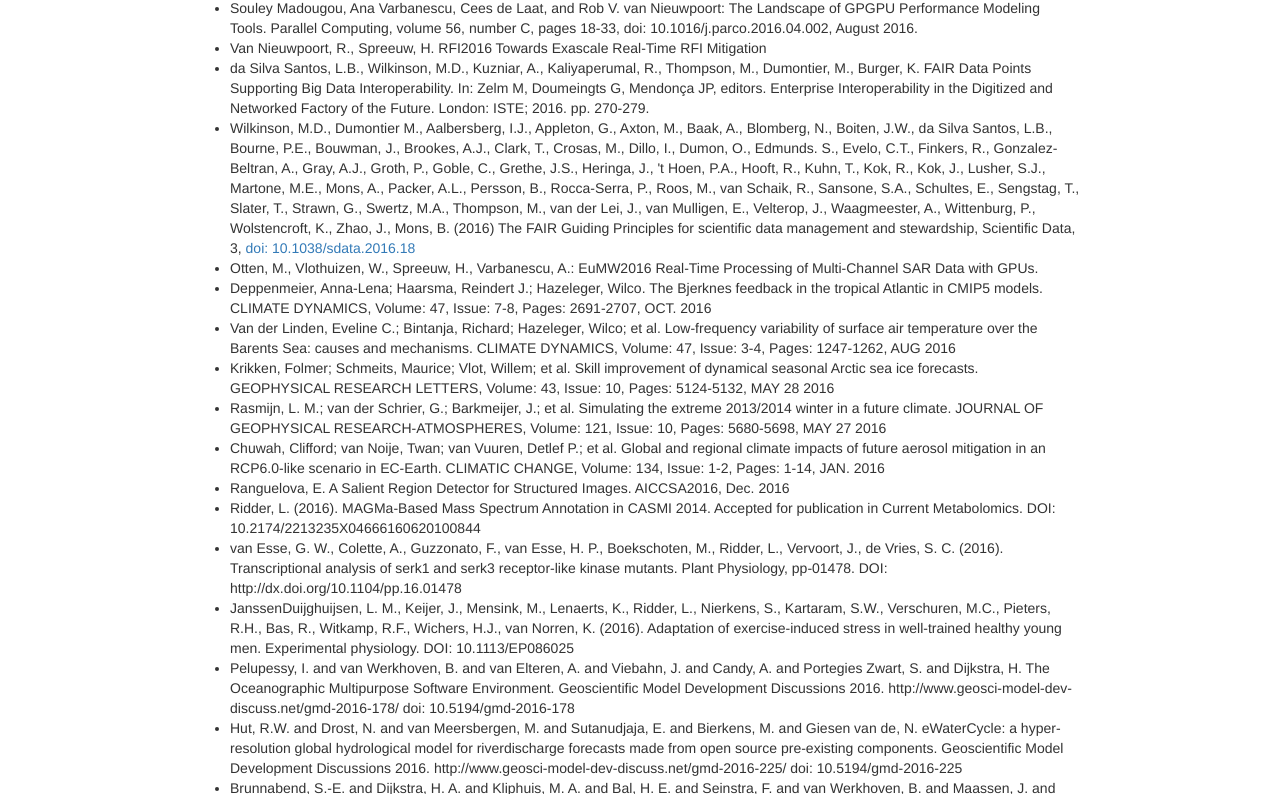
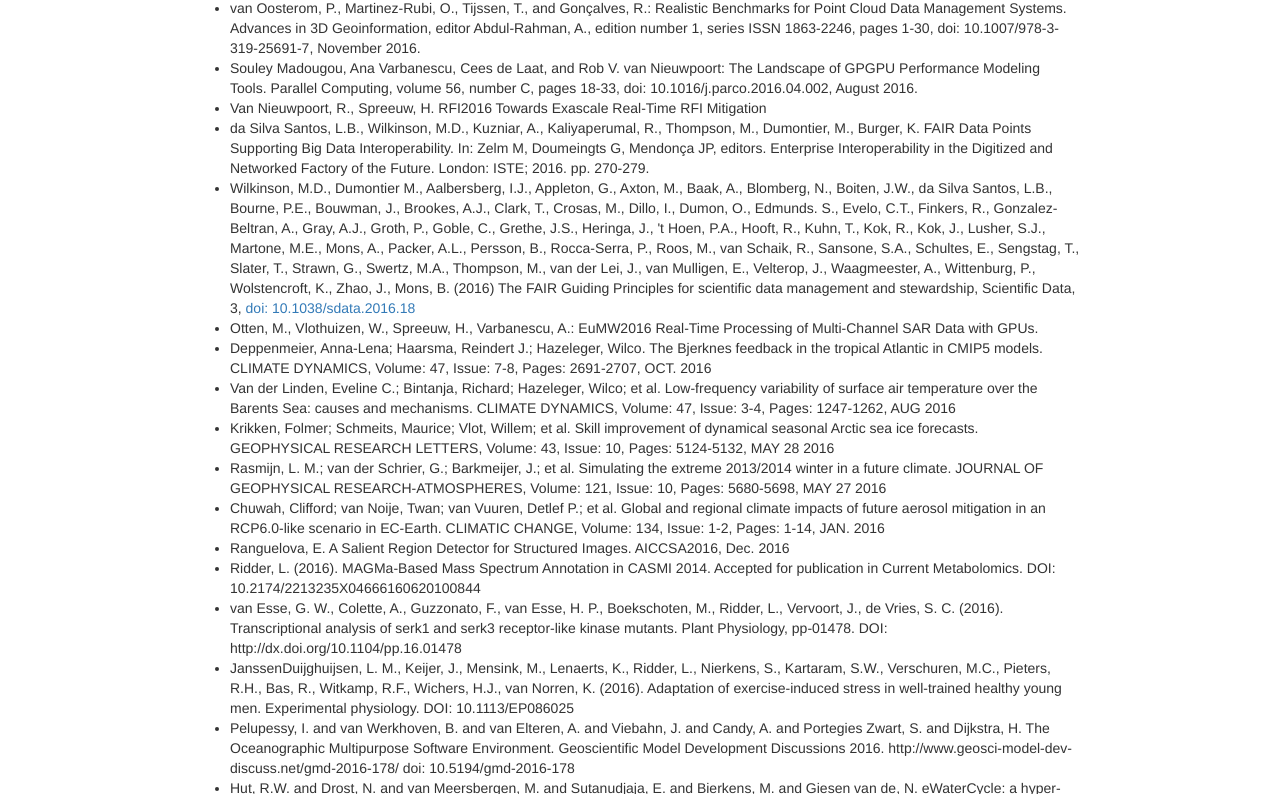
Before and after one commit to NLeSC/research.esciencecenter.nl, a plain HTML site: page index.html in a window 1280 px wide. Shown: the part 217-1011 px from the top of the page. Drawn offline with Linux system fonts and the light colour scheme.

Commit message:
Add book chapter on advances in 3d geoinformation

```diff
--- a/index.html
+++ b/index.html
@@ -45,6 +45,7 @@
 
           <h2>2016</h2>
           <ul>
+            <li>van Oosterom, P., Martinez-Rubi, O., Tijssen, T., and Gonçalves, R.: Realistic Benchmarks for Point Cloud Data Management Systems. Advances in 3D Geoinformation, editor Abdul-Rahman, A., edition number 1, series ISSN 1863-2246, pages 1-30, doi: 10.1007/978-3-319-25691-7, November 2016. </li>
             <li>Souley Madougou, Ana Varbanescu, Cees de Laat, and Rob V. van Nieuwpoort: The Landscape of GPGPU Performance Modeling Tools. Parallel Computing, volume 56, number C, pages 18-33, doi: 10.1016/j.parco.2016.04.002, August 2016. </li>
             <li>Van Nieuwpoort, R., Spreeuw, H. RFI2016 Towards Exascale Real-Time RFI Mitigation </li>
             <li>da Silva Santos, L.B., Wilkinson, M.D., Kuzniar, A., Kaliyaperumal, R., Thompson, M., Dumontier, M., Burger, K. FAIR Data Points Supporting Big Data Interoperability. In: Zelm M, Doumeingts G, Mendonça JP, editors. Enterprise Interoperability in the Digitized and Networked Factory of the Future. London: ISTE; 2016. pp. 270-279.</li>
```
